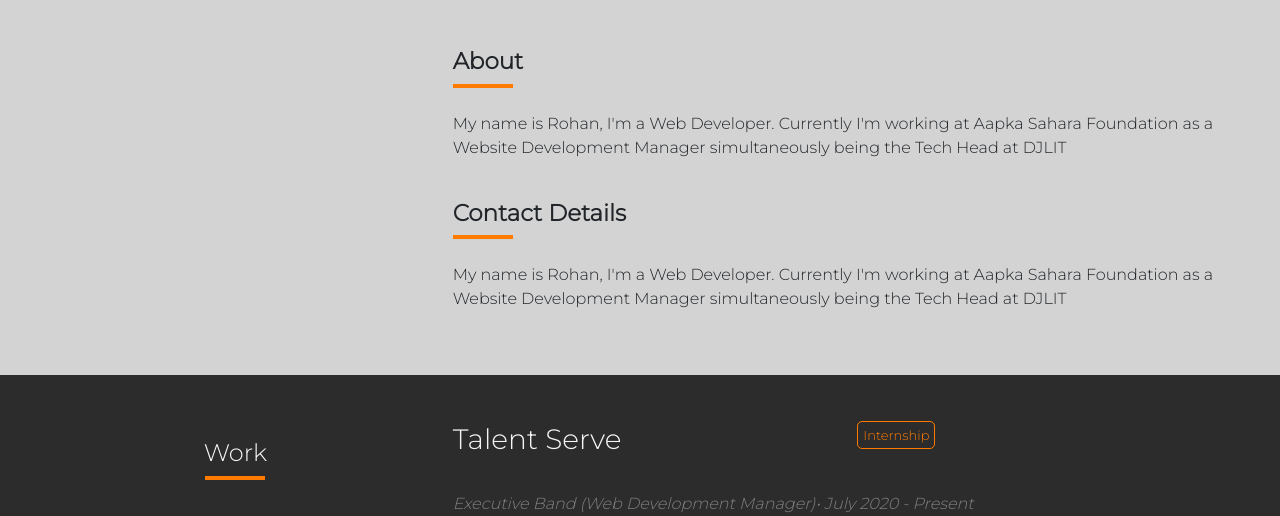
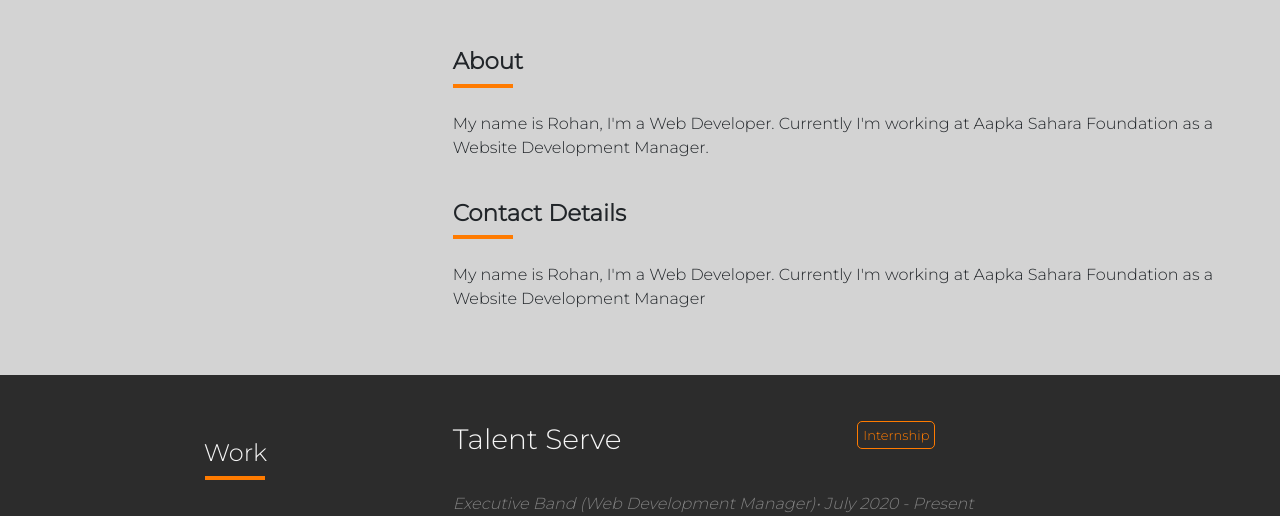
Before and after one commit to ShiveshJha12/portfolio, a Django app: page / in a window 1280 px wide. Shown: the part 800-1316 px from the top of the page. Run offline with Django 3.2, Linux system fonts and the light colour scheme; some libraries are stand-ins or nearby versions.

Commit message:
merge commit

```diff
--- a/My_Portfolio_Site/MyPortfolioSite/mysiteapp/templates/mysiteapp/samo.html
+++ b/My_Portfolio_Site/MyPortfolioSite/mysiteapp/templates/mysiteapp/samo.html
@@ -433,12 +433,12 @@
                 <div class="col-12 col-md-8" id='about1'>
                     <h3 class="about-header">About</h3>
                     <div style="border-bottom: 4px solid rgb(255, 123, 0); width: 60px;"></div><br>
-                    <p class="context">My name is Rohan, I'm a Web Developer. Currently I'm working at Aapka Sahara Foundation as a Website Development Manager simultaneously being the Tech Head at DJLIT</p><br>
+                    <p class="context">My name is Rohan, I'm a Web Developer. Currently I'm working at Aapka Sahara Foundation as a Website Development Manager.</p><br>
 
 
                     <h3 class="about-header">Contact Details</h3>
                     <div style="border-bottom: 4px solid rgb(255, 123, 0); width: 60px;"></div><br>
-                    <p class="context">My name is Rohan, I'm a Web Developer. Currently I'm working at Aapka Sahara Foundation as a Website Development Manager simultaneously being the Tech Head at DJLIT</p>
+                    <p class="context">My name is Rohan, I'm a Web Developer. Currently I'm working at Aapka Sahara Foundation as a Website Development Manager</p>
 
 
                 </div>
```
